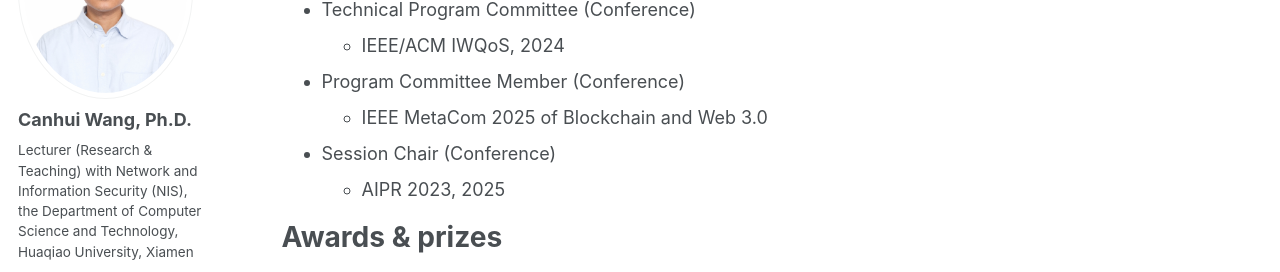
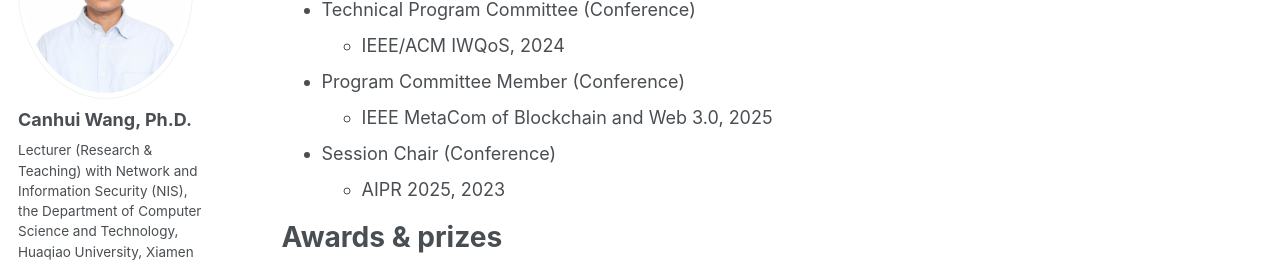
Before and after one commit to Canhui/canhui.github.io, a Jekyll site: the page built from _pages/about.md, in a window 1280 px wide and 900 px high, scrolled down 1813 px. Shown: the part 153-425 px from the top of the window. Built offline with Jekyll 4.4.1, drawn with Linux system fonts in a browser that asks for light colours.

```diff
--- a/_pages/about.md
+++ b/_pages/about.md
@@ -69,9 +69,9 @@ Professional service
 * Technical Program Committee (Conference)
   * IEEE/ACM IWQoS, 2024
 * Program Committee Member (Conference)
-  * IEEE MetaCom 2025 of Blockchain and Web 3.0
+  * IEEE MetaCom of Blockchain and Web 3.0, 2025
 * Session Chair (Conference)
-  * AIPR 2023, 2025
+  * AIPR 2025, 2023
 
 
 Awards & prizes
```
